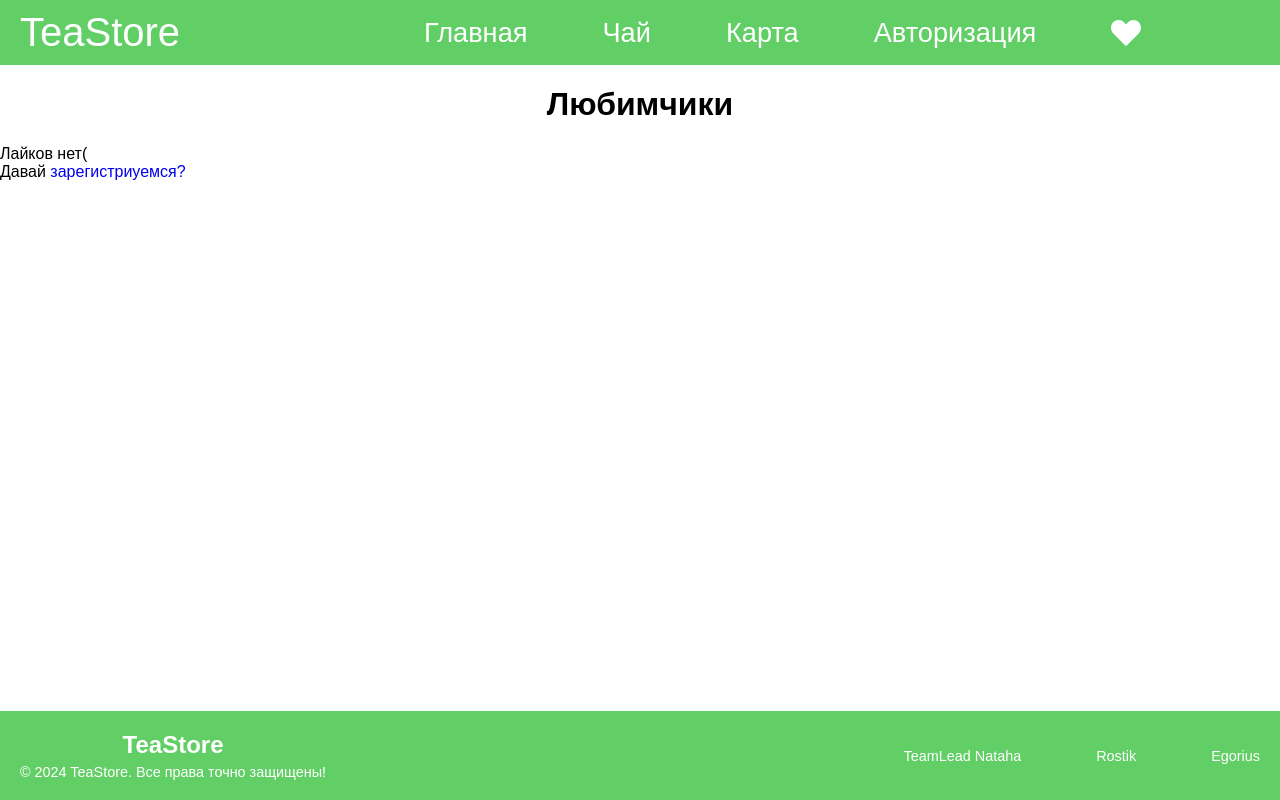
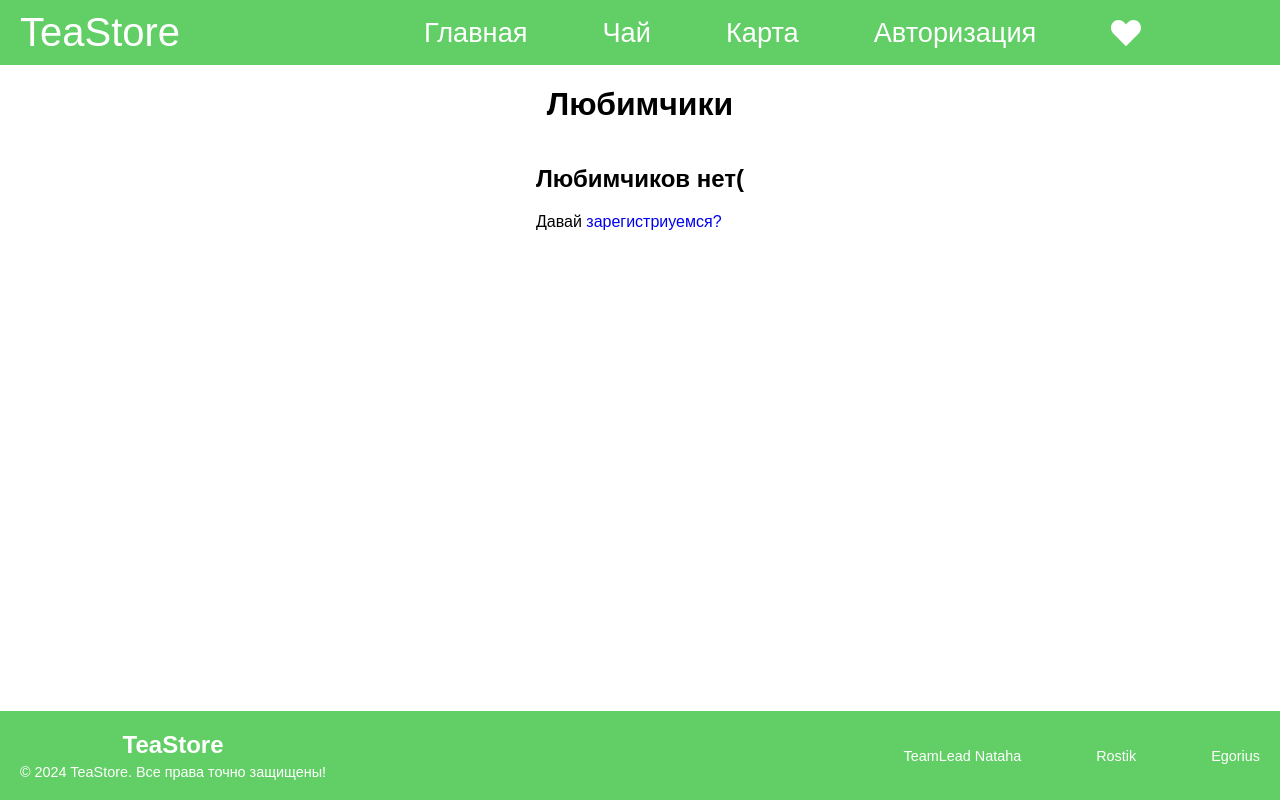
Before and after one commit to NataSokol/Tea, a React (Vite) app in the folder client/: page /favorites in a window 1280 px wide. Built offline with nearby package versions, Linux system fonts and the light colour scheme; no server answers; a web font is replaced by a local one.

Commit message:
fix: changed sids and redirect

```diff
--- a/client/src/pages/css/FavoritsPage.css
+++ b/client/src/pages/css/FavoritsPage.css
@@ -1,3 +1,9 @@
+.favorite {
+  display: flex;
+  flex-direction: column;
+  align-items: center;
+}
+
 .favorite__title {
-    text-align: center;
+  text-align: center;
 }
--- a/client/src/pages/tea/FavoritsPage.jsx
+++ b/client/src/pages/tea/FavoritsPage.jsx
@@ -2,69 +2,49 @@ import React, { useContext, useEffect, useState } from "react";
 import { axiosRequest } from "../../services/axiosInstance";
 import OneTeaPage from "./OneTeaPage";
 import { AppContext } from "../../app/AppContext";
-import '../css/FavoritsPage.css'
+import "../css/FavoritsPage.css";
 import { Link } from "react-router-dom";
 
-
-function FavoritsPage({teas, setTeas}) {
-
-
-
-
-
-
+function FavoritsPage({ teas, setTeas }) {
   const { user } = useContext(AppContext);
   console.log(teas);
 
-
-
   return (
-
-
-    <div>
+    <div className="favorite">
       <h1 className="favorite__title">Любимчики</h1>
       {user ? (
         <div className="teas-page-card-container">
           {teas &&
             teas.map((tea) => {
-            const isLiked =
-              tea.TeaLikes?.some((t) => t.userId === user?.id || false)
-              if(isLiked) {
+              const isLiked = tea.TeaLikes?.some(
+                (t) => t.userId === user?.id || false
+              );
+              if (isLiked) {
                 return (
-
                   <OneTeaPage
                     tea={tea}
                     key={tea.id}
                     setTeas={setTeas}
                     user={user}
                     flag={isLiked}
-              className='tea-card'
+                    className="tea-card"
                   />
-              )
+                );
               }
-               return null
+              return null;
             })}
-
-
-
-      </div>)
-      : (  <div>
-        <div>Лайков нет( </div>
-        <div>{`Давай `}
-        <Link to={`/authorization`} >
-         зарегистриуемся?
-          </Link>
         </div>
-
-
+      ) : (
+        <div>
+          <h2>Любимчиков нет( </h2>
+          <p>
+            {`Давай `}
+            <Link to={`/registration`}>зарегистриуемся?</Link>
+          </p>
         </div>
-
-
-
       )}
     </div>
-)
-
+  );
 }
 
 export default FavoritsPage;
```
Also changed, not shown: 1 other file (tests, documents, lock files or other folders). Lines whose indentation alone changed are shown as unchanged.
